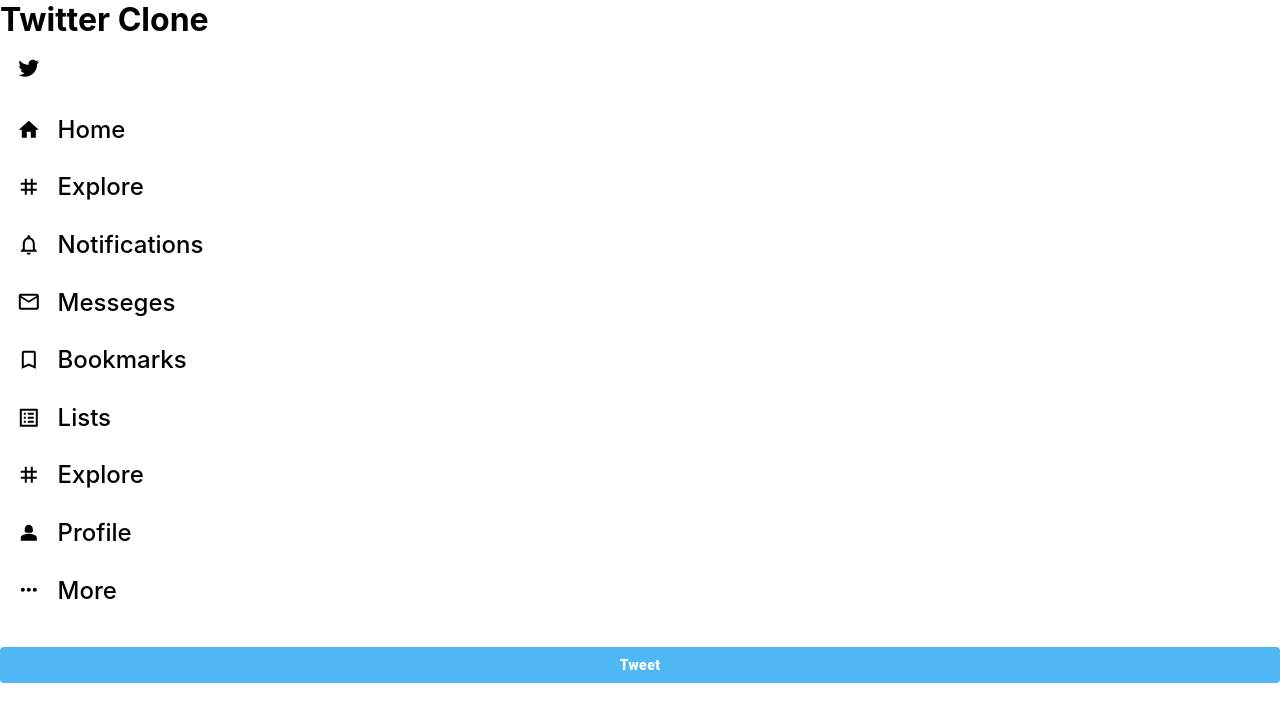
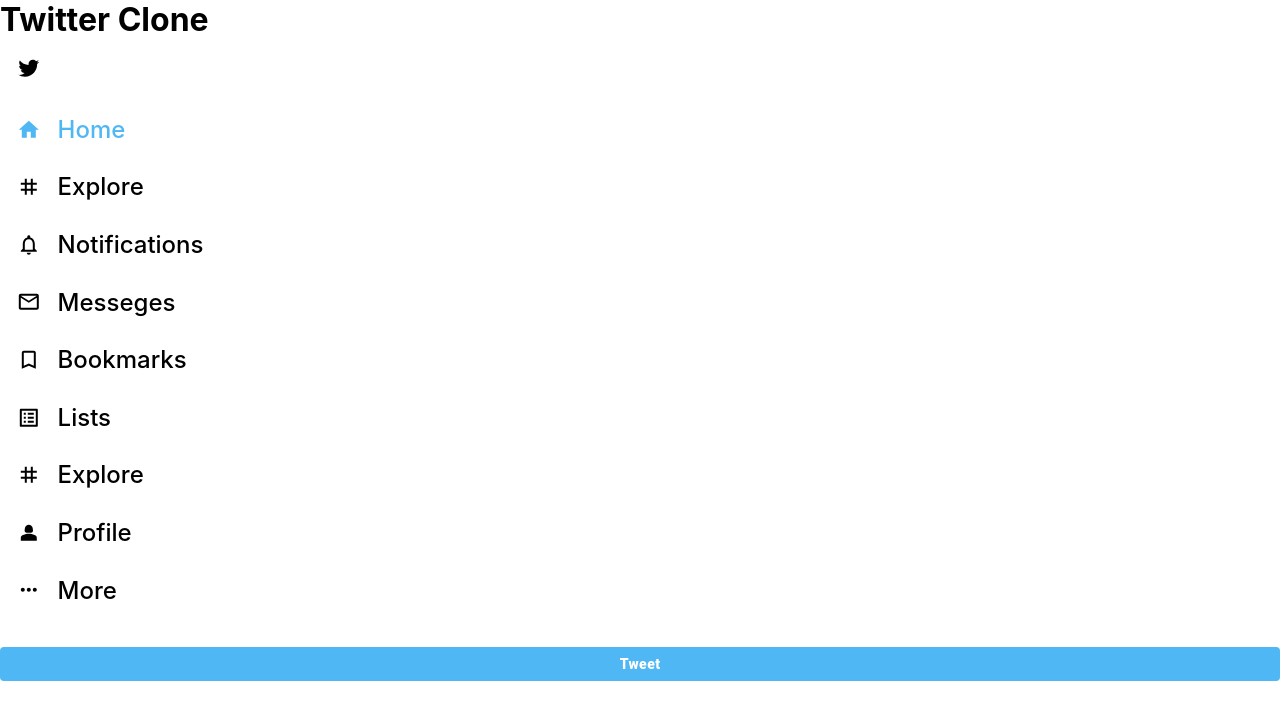
Before and after one commit to Krishnabot/Twitter-clone, a React (Create React App) app: page / in a window 1280 px wide. Shown: the top 722 px of the page. Built offline with nearby package versions, Linux system fonts and the light colour scheme.

Commit message:
Fix default Active Class

```diff
--- a/src/components/Sidebar/Sidebar.js
+++ b/src/components/Sidebar/Sidebar.js
@@ -1,4 +1,4 @@
-import React from 'react';
+import React, { useState } from 'react';
 import './Sidebar.css';
 import TwitterIcon from '@mui/icons-material/Twitter';
 import HomeIcon from '@mui/icons-material/Home';
@@ -13,11 +13,13 @@
 import SidebarOption from './SidebarOption';
 
 function Sidebar() {
+  const [activeIndex, setActiveIndex] = useState(0);
   const sidebarOptionMenus = [
     {
       id: 1,
       iconName: HomeIcon,
       iconText: 'Home',
+      isActive: true,
     },
     {
       id: 2,
@@ -60,18 +62,25 @@
       iconText: 'More',
     },
   ];
+
+  const handleOptionClick = (index) => {
+    setActiveIndex(index);
+  };
+
   return (
     <div className="sidebar">
       {/* Twitter Icon */}
       <TwitterIcon />
-      {sidebarOptionMenus.map((item) => (
+      {sidebarOptionMenus.map((item, index) => (
         <SidebarOption
           key={item.id}
           Icon={item.iconName}
           text={item.iconText}
+          active={index === activeIndex}
+          onClick={() => handleOptionClick(index)}
         />
       ))}
-      <Button varient="outlined" className="tweet-btn" fullWidth>
+      <Button variant="outlined" className="tweet-btn" fullWidth>
         Tweet
       </Button>
     </div>
--- a/src/components/Sidebar/SidebarOption.css
+++ b/src/components/Sidebar/SidebarOption.css
@@ -21,6 +21,6 @@
   margin-right: 0.7em;
 }
 
-.sidebarOption--active {
+.sidebarOption__active {
   color: var(--twitter-color);
 }
--- a/src/components/Sidebar/SidebarOption.js
+++ b/src/components/Sidebar/SidebarOption.js
@@ -1,10 +1,12 @@
 import React from 'react';
+import PropTypes from 'prop-types';
 import './SidebarOption.css';
-import PropTypes from 'prop-types';
 
-function SidebarOption({ text, Icon }) {
+function SidebarOption({
+  text, Icon, active, onClick,
+}) {
   return (
-    <div className="sidebarOption">
+    <div className={`sidebarOption ${active ? 'sidebarOption__active' : ''}`} onClick={onClick}>
       <Icon />
       <h2>{text}</h2>
     </div>
@@ -13,6 +15,14 @@
 
 SidebarOption.propTypes = {
   text: PropTypes.string.isRequired,
-  Icon: PropTypes.string.isRequired,
+  Icon: PropTypes.elementType.isRequired,
+  active: PropTypes.bool,
+  onClick: PropTypes.func,
 };
+
+SidebarOption.defaultProps = {
+  active: false,
+  onClick: () => {},
+};
+
 export default SidebarOption;
```
